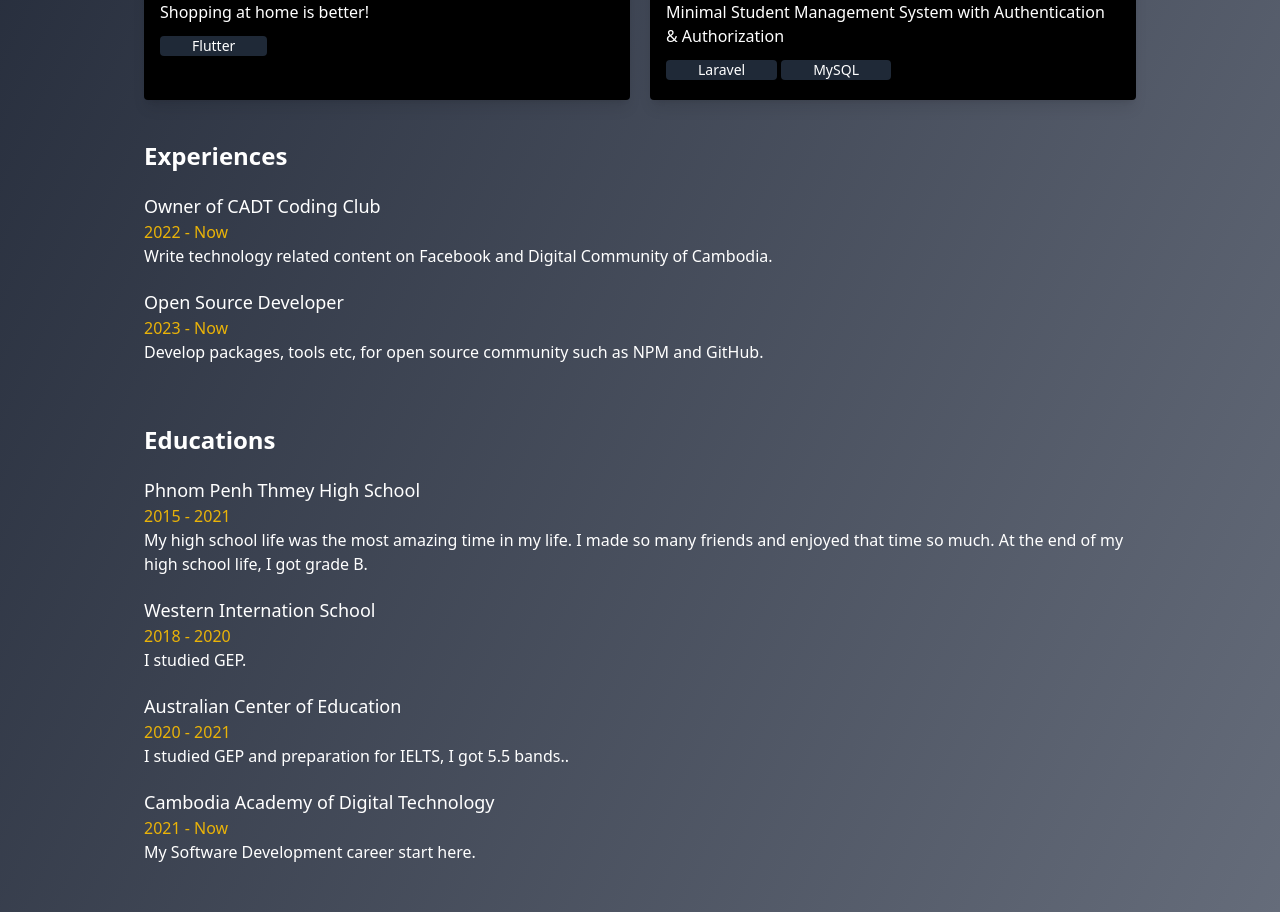
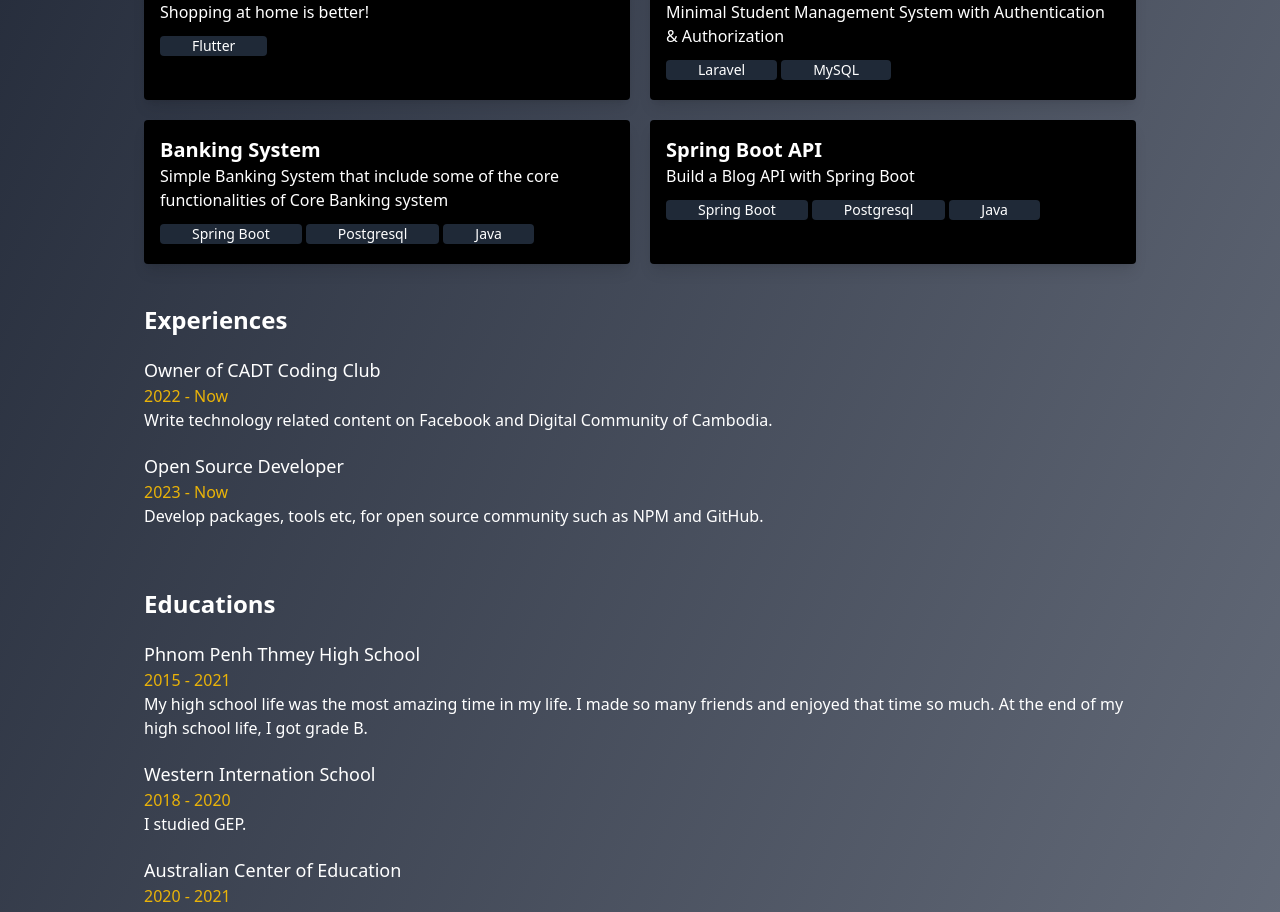
Before and after one commit to Re4ch-Jay/phatpanhareach, a React (Vite) app: page / in a window 1280 px wide. Shown: the part 1408-2320 px from the top of the page. Built offline with nearby package versions, Linux system fonts and the light colour scheme; no server answers.

Commit message:
add project

```diff
--- a/src/components/Audio.jsx
+++ b/src/components/Audio.jsx
@@ -17,7 +17,7 @@ export default function Audio() {
 
   return (
     <div className="fixed bottom-0 right-0 p-4">
-      <audio className="hidden" ref={audioRef} controls autoPlay loop>
+      <audio className="hidden" ref={audioRef} controls loop>
         <source src="public\music.mp3" type="audio/mp3" />
         Your browser does not support the audio element.
       </audio>
--- a/src/components/ProjectList.jsx
+++ b/src/components/ProjectList.jsx
@@ -14,6 +14,8 @@ export default function ProjectList() {
           <ProjectCard title="Book Store Mobile App" description="Buy book from home is better!" technologies={['Flutter']} link='https://github.com/Re4ch-Jay/Book-Store' />
           <ProjectCard title="Ecommerce Mobile App" description="Shopping at home is better!" technologies={['Flutter']} link='https://github.com/Re4ch-Jay/Ecommerce-Flutter' />
           <ProjectCard title="Student Management System" description="Minimal Student Management System with Authentication & Authorization" technologies={['Laravel', 'MySQL']} link='https://github.com/Re4ch-Jay/Simple-Student-Management' />
+          <ProjectCard title="Banking System" description="Simple Banking System that include some of the core functionalities of Core Banking system" technologies={['Spring Boot', 'Postgresql', "Java"]} link='https://github.com/Re4ch-Jay/Banking-System' />
+          <ProjectCard title="Spring Boot API" description="Build a Blog API with Spring Boot" technologies={['Spring Boot', 'Postgresql', "Java"]} link='https://github.com/Re4ch-Jay/Spring-Boot-API' />
         </div>
     </div>
   )
```
